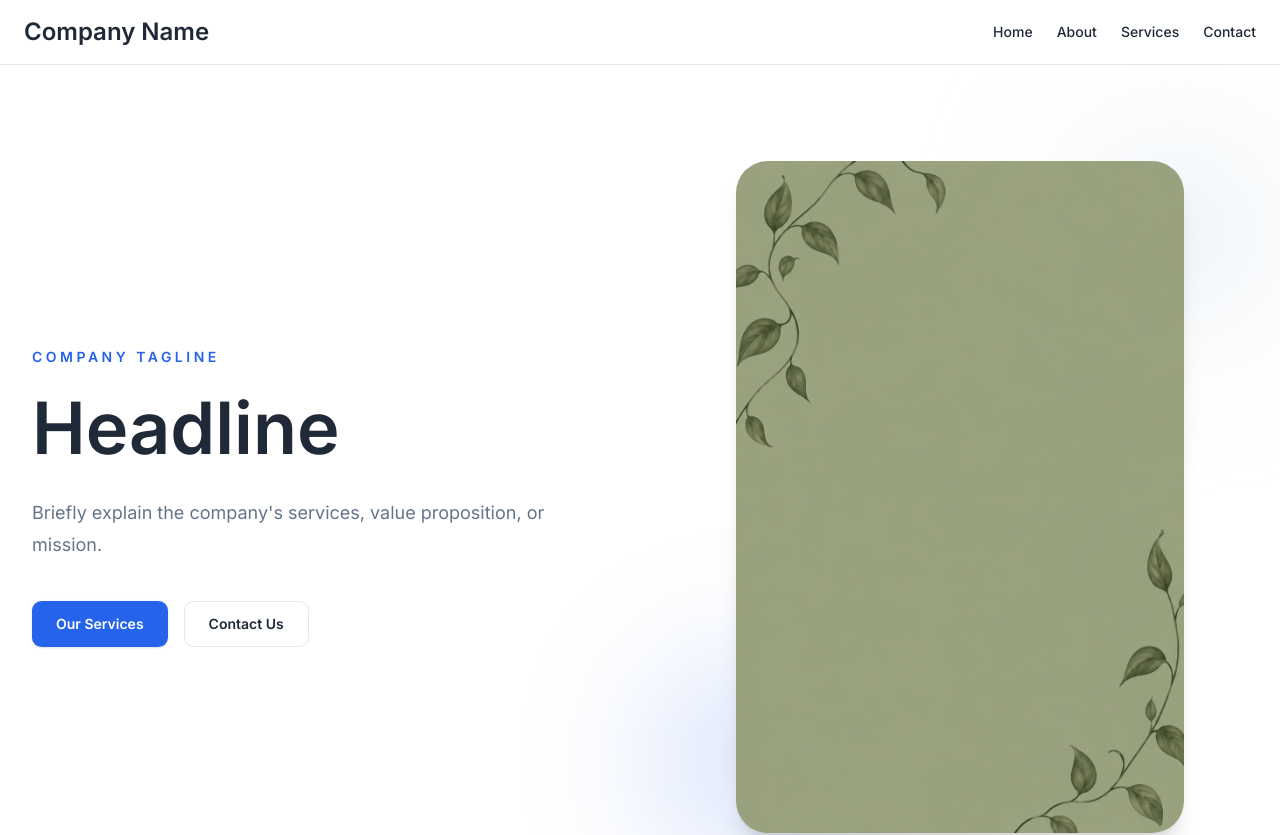
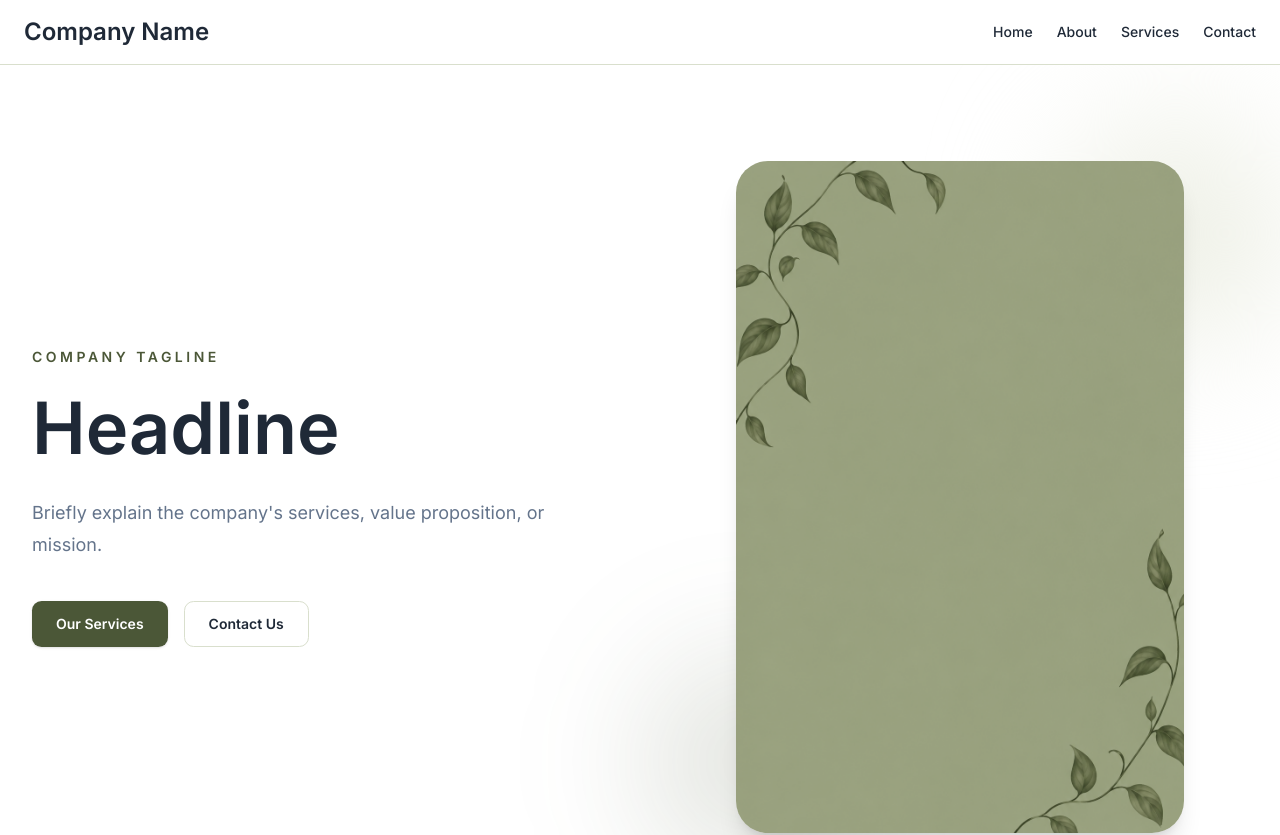
Before and after one commit to natsalinas/nextjs-client-template, a Next.js app: page / in a window 1280 px wide. Shown: the top 835 px of the page. Built offline with nearby package versions, Linux system fonts and the light colour scheme.

Commit message:
style: adopt BloomStack sage and olive theme from reference image

```diff
--- a/app/globals.css
+++ b/app/globals.css
@@ -77,24 +77,24 @@
   --popover: #ffffff;
   --popover-foreground: #1f2937;
 
-  --primary: #2563eb;
+  --primary: #4b5737;
   --primary-foreground: #ffffff;
 
-  --secondary: #f1f5f9;
+  --secondary: #eef0e6;
   --secondary-foreground: #1e293b;
 
-  --muted: #f8fafc;
+  --muted: #f5f6ef;
   --muted-foreground: #64748b;
 
-  --accent: #e2e8f0;
+  --accent: #e2e7d5;
   --accent-foreground: #1e293b;
 
   --destructive: #dc2626;
   --destructive-foreground: #ffffff;
 
-  --border: #e2e8f0;
-  --input: #e2e8f0;
-  --ring: #2563eb;
+  --border: #d9dfcd;
+  --input: #d9dfcd;
+  --ring: #66744e;
 
   --radius: 0.75rem;
 
@@ -102,7 +102,7 @@
    * Optional chart colors
    */
 
-  --chart-1: #2563eb;
+  --chart-1: #66744e;
   --chart-2: #0d9488;
   --chart-3: #7c3aed;
   --chart-4: #ea580c;
@@ -114,12 +114,12 @@
 
   --sidebar: #ffffff;
   --sidebar-foreground: #1f2937;
-  --sidebar-primary: #2563eb;
+  --sidebar-primary: #4b5737;
   --sidebar-primary-foreground: #ffffff;
-  --sidebar-accent: #f1f5f9;
+  --sidebar-accent: #eef0e6;
   --sidebar-accent-foreground: #1e293b;
-  --sidebar-border: #e2e8f0;
-  --sidebar-ring: #2563eb;
+  --sidebar-border: #d9dfcd;
+  --sidebar-ring: #66744e;
 }
 
 .dark {
@@ -132,16 +132,16 @@
   --popover: #111827;
   --popover-foreground: #f8fafc;
 
-  --primary: #60a5fa;
+  --primary: #a9b58b;
   --primary-foreground: #0f172a;
 
-  --secondary: #1e293b;
+  --secondary: #303b2b;
   --secondary-foreground: #f8fafc;
 
   --muted: #1e293b;
   --muted-foreground: #94a3b8;
 
-  --accent: #334155;
+  --accent: #46553b;
   --accent-foreground: #f8fafc;
 
   --destructive: #ef4444;
@@ -149,9 +149,9 @@
 
   --border: rgb(255 255 255 / 10%);
   --input: rgb(255 255 255 / 15%);
-  --ring: #60a5fa;
+  --ring: #a9b58b;
 
-  --chart-1: #60a5fa;
+  --chart-1: #a9b58b;
   --chart-2: #2dd4bf;
   --chart-3: #a78bfa;
   --chart-4: #fb923c;
@@ -159,12 +159,12 @@
 
   --sidebar: #111827;
   --sidebar-foreground: #f8fafc;
-  --sidebar-primary: #60a5fa;
+  --sidebar-primary: #a9b58b;
   --sidebar-primary-foreground: #0f172a;
   --sidebar-accent: #1e293b;
   --sidebar-accent-foreground: #f8fafc;
   --sidebar-border: rgb(255 255 255 / 10%);
-  --sidebar-ring: #60a5fa;
+  --sidebar-ring: #a9b58b;
 }
 
 @layer base {
```
